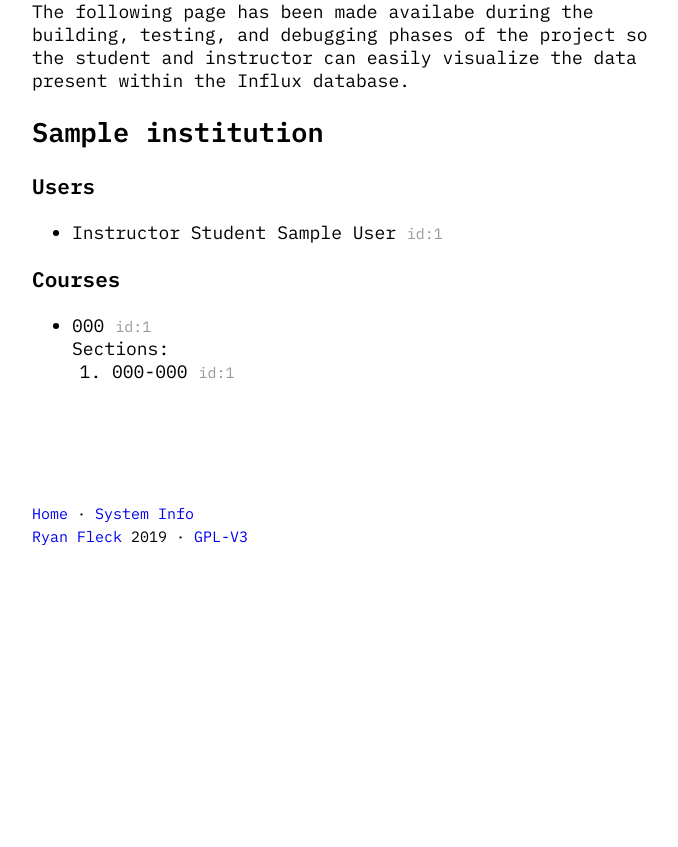
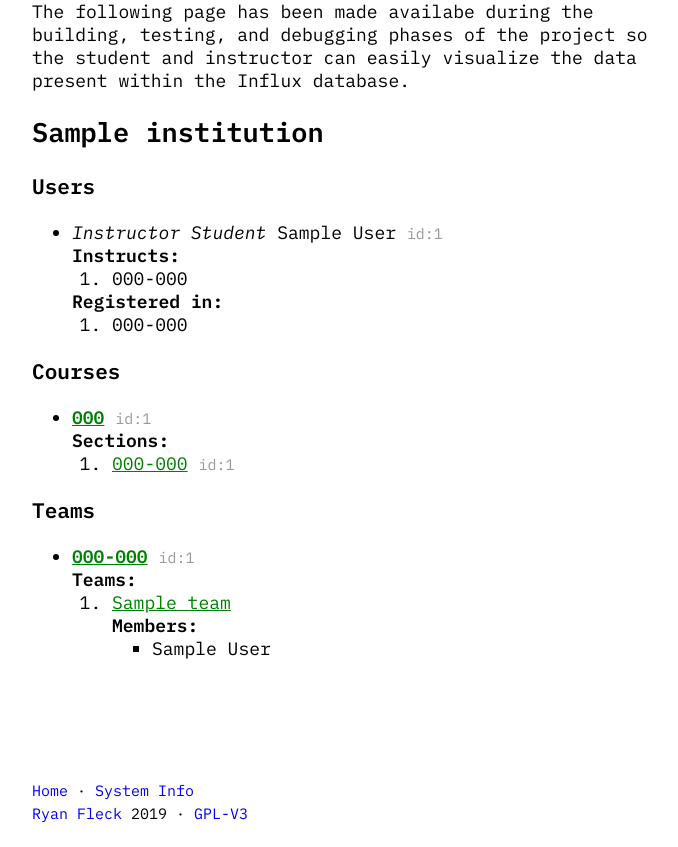
Before and after one commit to RyanFleck/Influx, a Django app: page /tms/info/ in a window 1280 px wide. Shown: the part 288-1135 px from the top of the page, without its empty margins (293-971 px from the left). Before the commit the page ends 833 px from the top, so only its background shows below. Run offline with Django 3.2, Linux system fonts and the light colour scheme; a user stored in the database is signed in; tables that the repository leaves empty hold one stand-in row (values such as "Sample post"); parts of the project's set-up code (start-up, migrations or seed data) failed here and were passed over.

Commit message:
Create information pages for section, team, course

```diff
--- a/influx_tms/templates/tms/base.html
+++ b/influx_tms/templates/tms/base.html
@@ -16,7 +16,7 @@
     <meta name="apple-mobile-web-app-status-bar-style" content="#FFF">
 
     <!---->
-    <link rel='icon' href="{% static 'tms/favicon.ico' %}" type='image/x-icon' />
+    <link id="favicon" rel='shortcut icon' href="{% static 'tms/favicon.ico' %}" type='image/x-icon' />
 
     <!-- Fonts and CSS -->
     <link rel="stylesheet" type="text/css" href="{% static 'tms/style.css' %}">
--- a/influx_tms/templates/tms/info.html
+++ b/influx_tms/templates/tms/info.html
@@ -3,7 +3,8 @@
 
 <h1>System Information</h1>
 
-<p>The following page has been made availabe during the building, testing, and debugging phases of the project so the student and instructor can easily visualize the data present within the Influx database.</p>
+<p>The following page has been made availabe during the building, testing, and debugging phases of the project so the
+    student and instructor can easily visualize the data present within the Influx database.</p>
 
 {% for insta in institutions %}
 <h2>{{ insta.name }}</h2>
@@ -13,10 +14,31 @@
 <ul>
     {% for user in insta.influxuser_set.all %}
     <li>
-        {% if user.instructor %}Instructor{% endif %}
-        {% if user.student %}Student{% endif %}
+        <i>
+            {% if user.instructor %}Instructor{% endif %}
+            {% if user.student %}Student{% endif %}
+        </i>
         {{ user.first_and_given_name}}
         <small class="id">id:{{ user.id }}</small>
+        <br>
+
+        {% if user.instructor and user.instructor.instructing_sections.count > 0 %}
+        <b>Instructs:</b>
+        <ol>
+
+            {% for section in user.instructor.instructing_sections.all %}
+            <li>{{ section.course.course_code }}-{{ section.section_code }}</li>
+            {% endfor %}
+        </ol>
+        {% endif %}
+        {% if user.student and user.student.course_sections.count > 0 %}
+        <b>Registered in:</b>
+        <ol>
+            {% for section in user.student.course_sections.all %}
+            <li>{{ section.course.course_code }}-{{ section.section_code }}</li>
+            {% endfor %}
+        </ol>
+        {% endif %}
     </li>
     {% endfor %}
 </ul>
@@ -25,11 +47,13 @@
 <ul>
     {% for course in insta.course_set.all %}
     <li>
-        {{ course.course_code}}
-        <small class="id">id:{{ course.id }}</small><br>Sections:
+        <b><a href="{% url 'tms:courseinfo' course.id %}">{{ course.course_code}}</a></b>
+        <small class="id">id:{{ course.id }}</small><br>
+        <b>Sections:</b>
         <ol>
             {% for section in course.section_set.all %}
-            <li>{{ course.course_code }}-{{ section.section_code }} <small class="id">id:{{section.id}}</small></li>
+            <li><a href="{% url 'tms:sectioninfo' section.id %}">{{ course.course_code }}-{{ section.section_code }}</a>
+                <small class="id">id:{{section.id}}</small></li>
 
             {% endfor %}
         </ol>
@@ -37,6 +61,43 @@
     {% endfor %}
 </ul>
 
+<h3>Teams</h3>
+<ul>
+    {% for course in insta.course_set.all %}
+    {% for section in course.section_set.all %}
+    <li>
+        <b><a href="{% url 'tms:sectioninfo' section.id %}">{{ course.course_code }}-{{ section.section_code }}</a></b>
+        <small class="id">id:{{section.id}}</small>
+
+        <br />
+        <b>Teams:</b>
+        <ol>
+            {% for team in section.team_set.all %}
+
+            <li>
+                <a href="{% url 'tms:teaminfo' team.id %}">
+                    {{ team.team_name }}
+                </a>
+                <br />
+                {% if team.student_set.count > 0 %}
+                <b>Members:</b>
+                <ul>
+                    {% for member in team.student_set.all %}
+                    <li>{{ member.user.first_and_given_name }}</li>
+                    {% endfor %}
+                </ul>
+                {% else %}
+                No members.
+                {% endif %}
+            </li>
+            {% endfor %}
+        </ol>
+    </li>
+
+    {% endfor %}
+    {% endfor %}
+</ul>
+
 
 {% endfor %}
 
--- /dev/null
+++ b/influx_tms/templates/tms/info/section.html
@@ -0,0 +1,6 @@
+{% extends "tms/base.html" %}
+{% block main %}
+
+<h1>{{ section.course.course_code }}-{{ section.section_code }}</h1>
+
+{% endblock %}
--- a/influx_tms/urls.py
+++ b/influx_tms/urls.py
@@ -10,5 +10,8 @@ urlpatterns = [
     path('tms/landing/', views.LandingView.as_view(), name='landing'),
     path('tms/info/', views.InfoView.as_view(), name='info'),
     path('logout/', views.logout, name='logout'),
+    path('tms/info/course/<int:pk>/', views.CourseDetailView.as_view(), name='courseinfo'),
+    path('tms/info/team/<int:pk>/', views.TeamDetailView.as_view(), name='teaminfo'),
+    path('tms/info/section/<int:pk>/', views.SectionDetailView.as_view(), name='sectioninfo'),
     path('accounts/', include('django.contrib.auth.urls')),
 ]
--- a/influx_tms/views.py
+++ b/influx_tms/views.py
@@ -6,7 +6,7 @@ from django.views import generic
 from django.contrib.auth import login, authenticate
 from django.contrib.auth.mixins import LoginRequiredMixin
 
-from .models import InfluxUser, Student, Instructor, Institution
+from .models import InfluxUser, Student, Instructor, Institution, Course, Section, Team
 from .forms import RegistrationForm, LoginForm
 
 # Create your views here.
@@ -101,3 +101,25 @@ class InfoView(LoginRequiredMixin, generic.ListView):
 
     def get_queryset(self):
         return Institution.objects.order_by('name')
+
+
+
+'''
+Below are model-specific views.
+'''
+
+
+class CourseDetailView(generic.DetailView):
+    model = Course
+    template_name = 'tms/info/course.html'
+    context_object_name = 'course'
+
+class SectionDetailView(generic.DetailView):
+    model = Section
+    template_name = 'tms/info/section.html'
+    context_object_name = 'section'
+
+class TeamDetailView(generic.DetailView):
+    model = Team
+    template_name = 'tms/info/team.html'
+    context_object_name = 'team'
```
Also changed, not shown: influx_tms/templates/tms/customlanding/instructor.html (+25 -1 lines), influx_tms/templates/tms/customlanding/student.html (+10 -2 lines), influx_tms/templates/tms/info/course.html (added, +7 -0 lines), influx_tms/templates/tms/info/team.html (added, +7 -0 lines).
